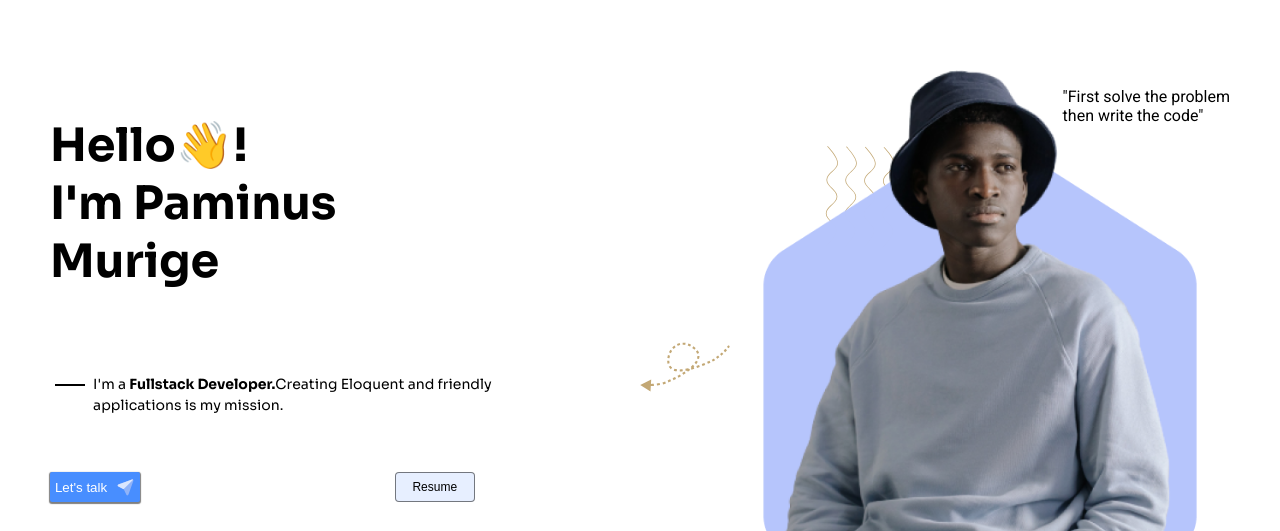
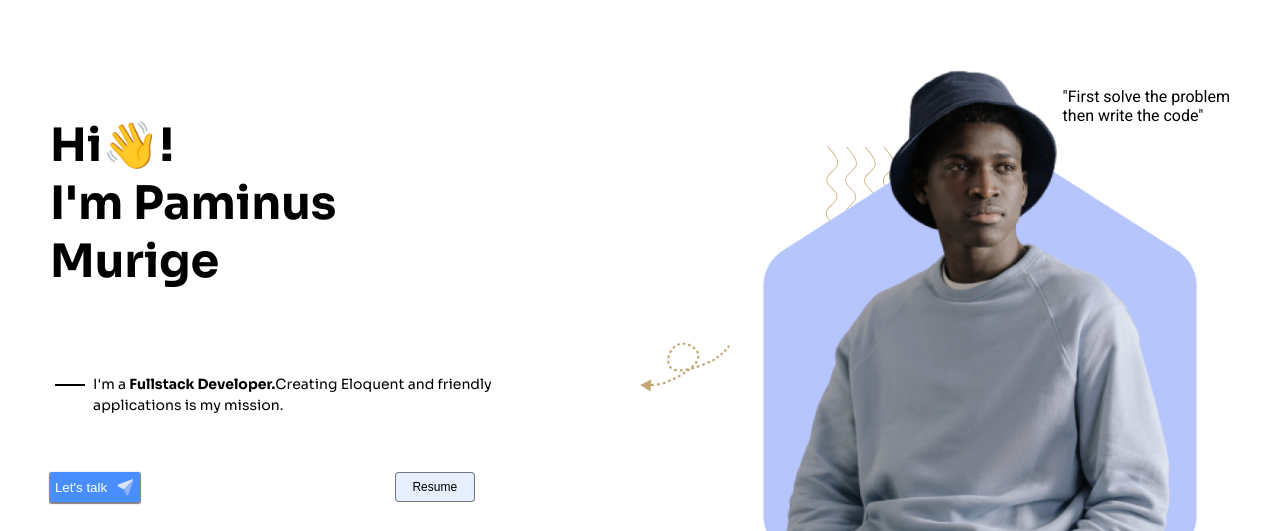
Before and after one commit to Ochieng2000/paminus_portfolio, a plain HTML site: page index.html in a window 1280 px wide. Shown: the part 48-579 px from the top of the page. Drawn offline with Linux system fonts and the light colour scheme; a web font is replaced by a local one.

Commit message:
Changed salutation from Hello to Hi

```diff
--- a/index.html
+++ b/index.html
@@ -31,7 +31,7 @@
         <div class="introduction">
             <div class="left-intro">
                 <div class="hello">
-                    <h3>Hello👋! <br>I'm Paminus<br> Murige</h3>
+                    <h3>Hi👋! <br>I'm Paminus<br> Murige</h3>
                 </div>
                 <div class="para">
                     <div class="line-box"><div class="line"></div></div>
```
